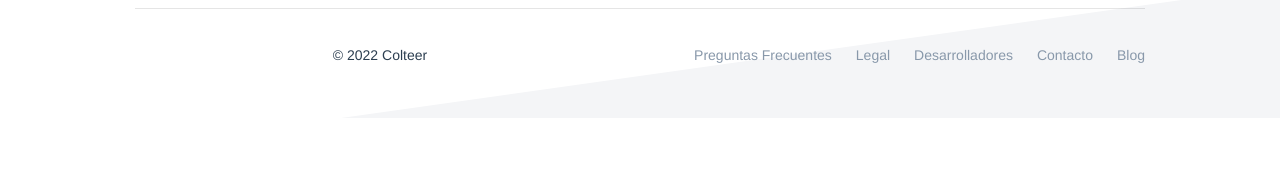
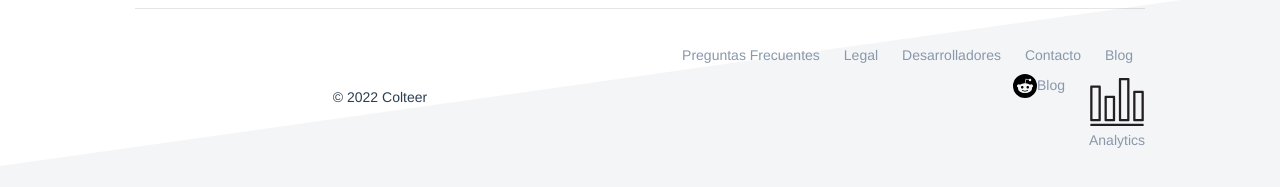
Before and after one commit to joviedog/Colteer-FrontEnd, a Vue app: page /#/register in a window 1280 px wide. Shown: the part 1242-1429 px from the top of the page. Before the commit the page ends 1360 px from the top, so only its background shows below. Built offline with nearby package versions, Linux system fonts and the light colour scheme; what vue-sweetalert2 would draw is missing.

Commit message:
reddit
reddit

```diff
--- a/src/layout/AppFooter.vue
+++ b/src/layout/AppFooter.vue
@@ -26,6 +26,13 @@
                         <li class="nav-item">
                             <a href="#/" class="nav-link" target="_blank" rel="noopener">Blog</a>
                         </li>
+                        <li class="nav-item">
+                            <a href="https://www.reddit.com/r/Colteer/" class="nav-link" target="_blank" rel="noopener"><img src="@/assets/ColteerImg/Icons/reddit.svg">Blog</a>
+                        </li>
+
+                        <li class="nav-item">
+                            <a href="https://analytics.google.com/analytics/web/?authuser=3#/a233396016p321537031/admin/streams/table/" class="nav-link" target="_blank" rel="noopener"><img src="@/assets/ColteerImg/Icons/estadisticass.svg">Analytics</a>
+                        </li>
                     </ul>
                 </div>
             </div>
```
Also changed, not shown: src/assets/ColteerImg/Icons/estadisticass.svg (added), src/assets/ColteerImg/Icons/reddit.svg (added).
